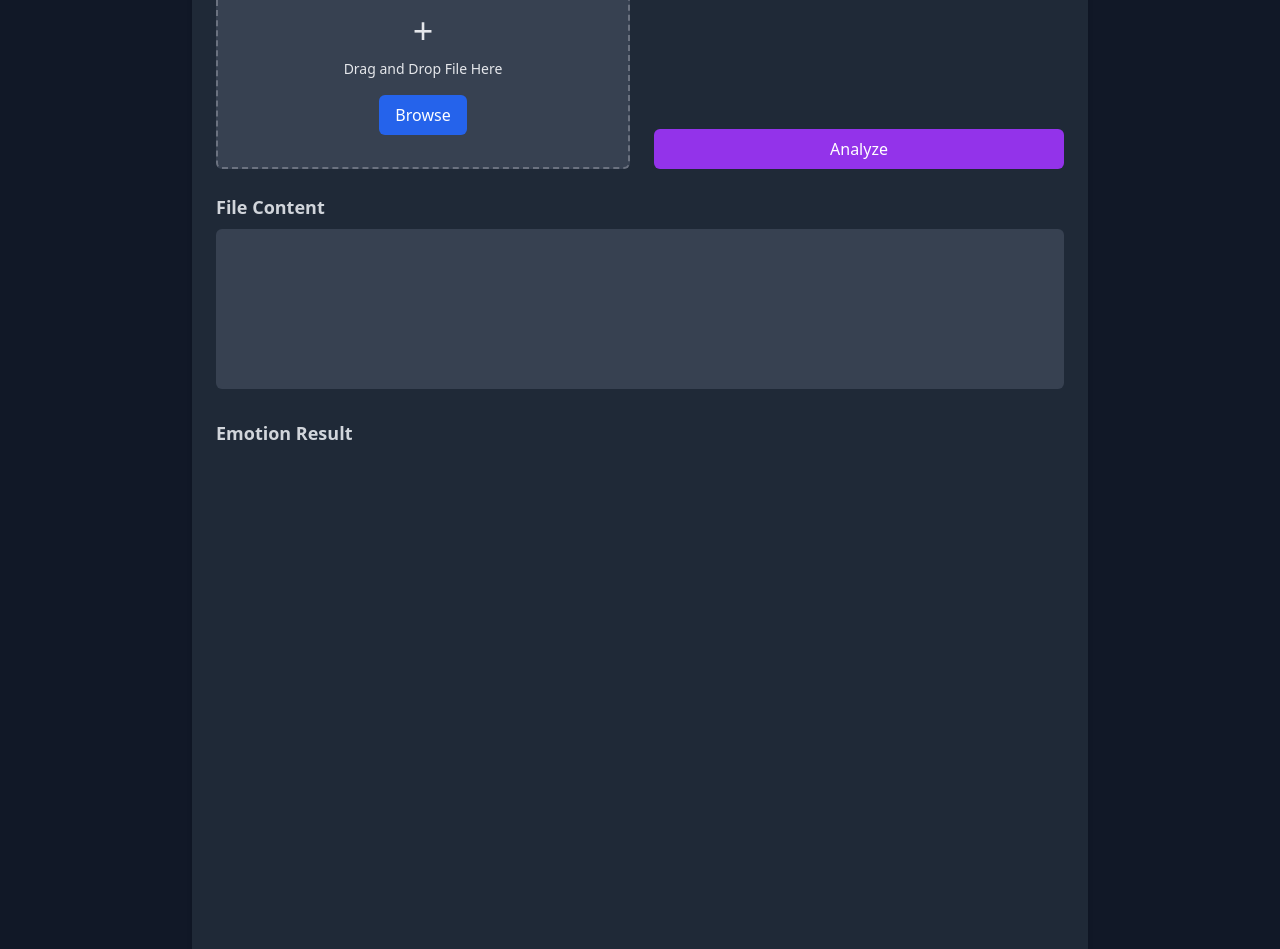
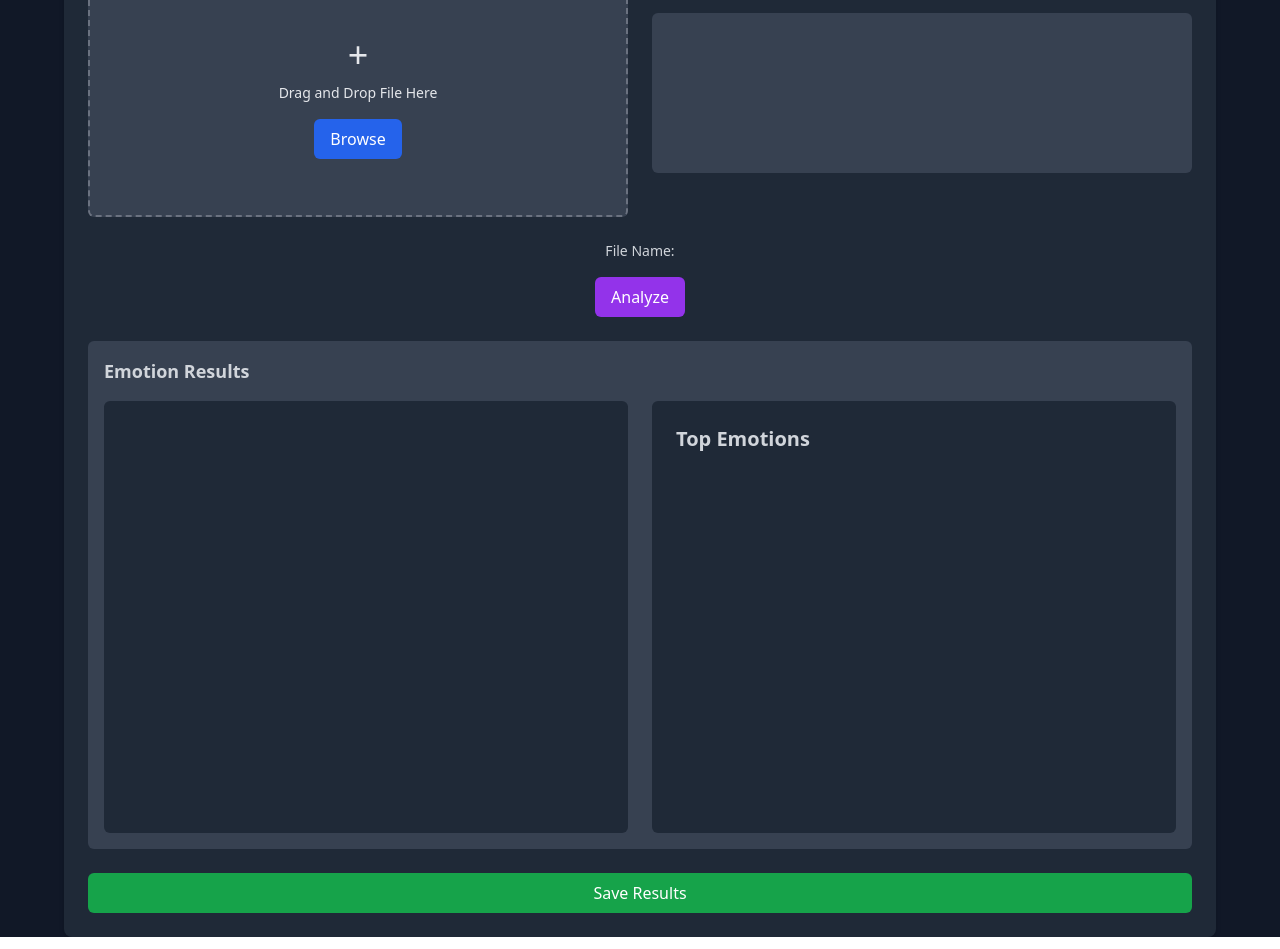
Before and after one commit to bootst23/deep-purple, a Vue app: page /fileUpload in a window 1280 px wide. Shown: the part 103-1052 px from the top of the page. Built offline with nearby package versions, Linux system fonts and the light colour scheme.

Commit message:
Save Button - save results to database

```diff
--- a/src/views/FileUploadView.vue
+++ b/src/views/FileUploadView.vue
@@ -17,8 +17,8 @@ const fileContent = ref<string>("");
 const emotionResult = ref<{ label: string; score: number }[]>([]);
 const isLoading = ref(false);
 const fileName = ref("");
+const isSaveDisabled = ref(true);
 
-// Handle file selection
 function handleFileChange(event: Event) {
   const files = (event.target as HTMLInputElement).files;
   if (files && files.length > 0) {
@@ -32,7 +32,6 @@ function handleFileChange(event: Event) {
   }
 }
 
-// Handle drag-and-drop
 function handleDragOver(event: DragEvent) {
   event.preventDefault();
   event.dataTransfer!.dropEffect = "copy";
@@ -48,7 +47,6 @@ function handleDrop(event: DragEvent) {
   }
 }
 
-// Read file content
 async function readFileContent() {
   if (!selectedFile.value) return;
 
@@ -66,14 +64,12 @@ async function readFileContent() {
   });
 }
 
-// Analyze the file
 async function analyzeFile() {
   if (!selectedFile.value) {
     alert("Please select or drag a file.");
     return;
   }
 
-  // Validate file type and size
   const allowedTypes = ["text/plain", "application/pdf"];
   if (!allowedTypes.includes(selectedFile.value.type)) {
     alert("Only .txt and .pdf files are allowed.");
@@ -93,9 +89,7 @@ async function analyzeFile() {
     });
 
     emotionResult.value = response.data.predictions[0];
-
-    // Save result to the database
-    await saveResultToDB(fileName.value, emotionResult.value);
+    isSaveDisabled.value = false;
   } catch (error) {
     console.error("Error analyzing file:", error);
     alert("Failed to analyze the file. Please try again.");
@@ -104,7 +98,6 @@ async function analyzeFile() {
   }
 }
 
-// Extract text from PDF
 async function extractTextFromPDF(file: File): Promise<string> {
   const pdfjsLib = await import("pdfjs-dist");
   const pdf = await pdfjsLib.getDocument(URL.createObjectURL(file)).promise;
@@ -120,25 +113,29 @@ async function extractTextFromPDF(file: File): Promise<string> {
   return text;
 }
 
-// Save results to the database
-async function saveResultToDB(fileName: string, emotionResult: object) {
+async function saveResultToDB() {
+  if (isSaveDisabled.value) {
+    alert("Please analyze a file before saving the results.");
+    return;
+  }
+
   const SAVE_API_URL = "http://localhost:8001/save";
   try {
     await axios.post(SAVE_API_URL, {
-      file_name: fileName,
-      emotion_result: emotionResult,
+      file_name: fileName.value,
+      emotion_result: emotionResult.value,
     });
     alert("Results saved successfully.");
+    isSaveDisabled.value = true;
   } catch (error) {
     console.error("Error saving results:", error);
     alert("Failed to save results. Please try again.");
   }
 }
 
-// Prepare data for the chart
 const pieData = computed(() => {
   const labels = emotionResult.value.map((item) => item.label);
-  const data = emotionResult.value.map((item) => (item.score * 100).toFixed(2));
+  const data = emotionResult.value.map((item) => Number((item.score * 100).toFixed(2)));
   const backgroundColor = [
     "#FF6384", "#36A2EB", "#FFCE56", "#4BC0C0", "#9966FF", "#FF9F40", "#8DD3C7",
   ];
@@ -153,17 +150,24 @@ const pieData = computed(() => {
     ],
   };
 });
+
+const topThreeEmotions = computed(() => {
+  return emotionResult.value
+    .slice()
+    .sort((a, b) => b.score - a.score)
+    .slice(0, 3);
+});
 </script>
 
 <template>
   <div class="min-h-screen flex items-center justify-center bg-gray-900 text-gray-200">
-    <div class="w-full max-w-4xl bg-gray-800 rounded-lg shadow-md p-6 space-y-6">
+    <div class="w-full max-w-6xl bg-gray-800 rounded-lg shadow-md p-6 space-y-6">
       <h1 class="text-2xl font-bold text-center text-white">File Analysis</h1>
 
-      <!-- File Upload Section -->
-      <div class="flex flex-col md:flex-row gap-6">
+      <div class="grid grid-cols-1 md:grid-cols-2 gap-6">
+        <!-- Drag and Drop Section -->
         <div
-          class="flex-1 border-2 border-dashed border-gray-500 bg-gray-700 rounded-md flex flex-col items-center justify-center h-48 cursor-pointer"
+          class="border-2 border-dashed border-gray-500 bg-gray-700 rounded-md flex flex-col items-center justify-center h-60"
           @dragover="handleDragOver"
           @drop="handleDrop"
         >
@@ -171,12 +175,6 @@ const pieData = computed(() => {
             <div class="text-4xl">+</div>
             <div class="text-sm">Drag and Drop File Here</div>
           </div>
-          <button
-            class="mt-4 bg-blue-600 text-white px-4 py-2 rounded-md hover:bg-blue-500 transition"
-            @click="$refs.fileInput.click()"
-          >
-            Browse
-          </button>
           <input
             type="file"
             id="fileInput"
@@ -184,36 +182,66 @@ const pieData = computed(() => {
             class="hidden"
             @change="handleFileChange"
           />
+          <button
+            class="mt-4 bg-blue-600 text-white px-4 py-2 rounded-md hover:bg-blue-500 transition"
+            @click="$refs.fileInput.click()"
+          >
+            Browse
+          </button>
         </div>
 
-        <div class="flex-1 flex flex-col justify-between">
-          <p class="text-sm text-gray-300 mb-4">File Name: {{ fileName }}</p>
-          <button
-            class="w-full bg-purple-600 text-white px-4 py-2 rounded-md hover:bg-purple-500 transition"
-            @click="analyzeFile"
-            :disabled="isLoading"
-          >
-            <span v-if="!isLoading">Analyze</span>
-            <span v-else>Analyzing...</span>
-          </button>
+        <!-- File Content Section -->
+        <div class="h-60">
+          <h2 class="text-lg font-bold text-gray-300">File Content</h2>
+          <textarea
+            class="w-full mt-2 p-4 bg-gray-700 rounded-md text-gray-200 resize-none h-40"
+            readonly
+            v-model="fileContent"
+          ></textarea>
         </div>
       </div>
 
-      <!-- File Content Section -->
-      <div>
-        <h2 class="text-lg font-bold text-gray-300">File Content</h2>
-        <textarea
-          class="w-full mt-2 p-4 bg-gray-700 rounded-md text-gray-200 resize-none h-40"
-          readonly
-          v-model="fileContent"
-        ></textarea>
+      <div class="flex flex-col items-center mt-4">
+        <div class="text-sm text-gray-300">File Name: {{ fileName }}</div>
+        <button
+          class="mt-4 bg-purple-600 text-white px-4 py-2 rounded-md hover:bg-purple-500 transition"
+          @click="analyzeFile"
+          :disabled="isLoading"
+        >
+          <span v-if="!isLoading">Analyze</span>
+          <span v-else>Analyzing...</span>
+        </button>
       </div>
 
-      <!-- Emotion Results Section -->
-      <div>
-        <h2 class="text-lg font-bold text-gray-300">Emotion Result</h2>
-        <Pie :data="pieData" />
+      <div class="bg-gray-700 p-4 rounded-md mt-6">
+        <h2 class="text-lg font-bold text-gray-300">Emotion Results</h2>
+
+        <!-- Emotion Results Section -->
+        <div class="grid grid-cols-1 md:grid-cols-2 gap-6 mt-4">
+          <!-- Pie Chart Section -->
+          <div class="bg-gray-800 p-4 rounded-md flex justify-center">
+            <Pie :data="pieData" :options="{ responsive: true, maintainAspectRatio: false }" style="height: 400px; width: 400px;" />
+          </div>
+
+          <!-- Top Emotions Section -->
+          <div class="bg-gray-800 p-6 rounded-md">
+            <h3 class="text-xl font-bold text-gray-300 mb-4">Top Emotions</h3>
+            <ul class="list-disc pl-5 text-gray-200 text-lg">
+              <li v-for="emotion in topThreeEmotions" :key="emotion.label">
+                {{ emotion.label }}: {{ (emotion.score * 100).toFixed(2) }}%
+              </li>
+            </ul>
+          </div>
+        </div>
       </div>
+
+      <button
+        class="w-full bg-green-600 text-white px-4 py-2 rounded-md hover:bg-green-500 transition"
+        @click="saveResultToDB"
+        :disabled="isSaveDisabled"
+      >
+        Save Results
+      </button>
     </div>
   </div>
 </template>
```
Also changed, not shown: 1 other file (tests, documents, lock files or other folders).
